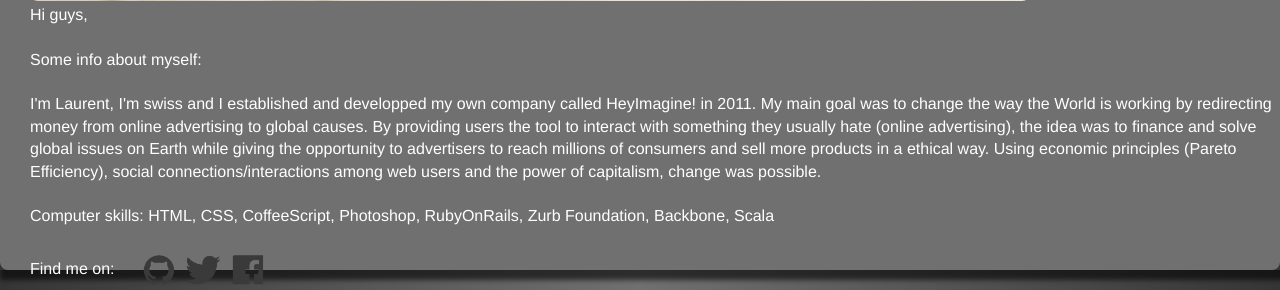
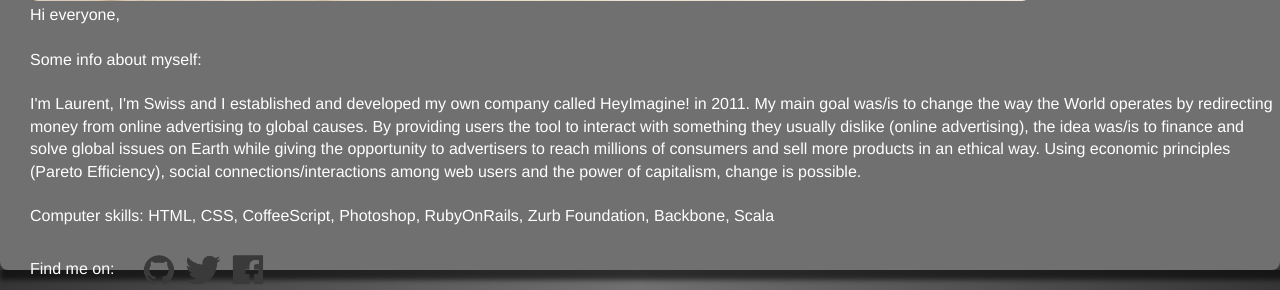
Before and after one commit to lawrobi/portfolio, a Rails app: page /home/about in a window 1280 px wide. Shown: the part 4974-5264 px from the top of the page. Run offline with Rails 7, Linux system fonts and the light colour scheme; style sheets or scripts are compiled from the project's sources; some libraries are stand-ins or nearby versions.

Commit message:
change about

```diff
--- a/app/views/home/about.html.haml
+++ b/app/views/home/about.html.haml
@@ -2,14 +2,14 @@
 	%img{:src => "/assets/imagedemoi2.jpg", :style => "width:80%;border-radius:8px;"}
 .large-8.columns
 	.subheader1
-		Hi guys,
+		Hi everyone,
 
 		%br/
 		%br/
 		Some info about myself:
 		%br/
 		%br/
-		I'm Laurent, I'm swiss and I established and developped my own company called HeyImagine! in 2011. My main goal was to change the way the World is working by redirecting money from online advertising to global causes. By providing users the tool to interact with something they usually hate (online advertising), the idea was to finance and solve global issues on Earth while giving the opportunity to advertisers to reach millions of consumers and sell more products in a ethical way. Using economic principles (Pareto Efficiency), social connections/interactions among web users and the power of capitalism, change was possible.
+		I'm Laurent, I'm Swiss and I established and developed my own company called HeyImagine! in 2011. My main goal was/is to change the way the World operates by redirecting money from online advertising to global causes. By providing users the tool to interact with something they usually dislike (online advertising), the idea was/is to finance and solve global issues on Earth while giving the opportunity to advertisers to reach millions of consumers and sell more products in an ethical way. Using economic principles (Pareto Efficiency), social connections/interactions among web users and the power of capitalism, change is possible.
 
 
 		%br/
```
Also changed, not shown: 1 other file.
